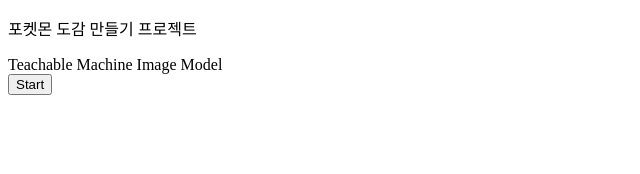
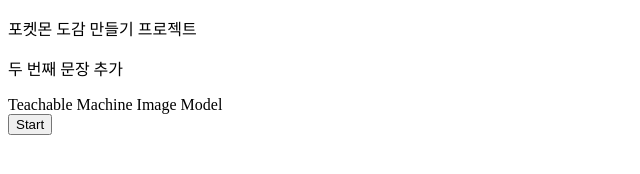
Before and after one commit to junhwanKim052/test, a plain HTML site: page index.html in a window 1280 px wide. Shown: the whole page, without its empty margins (0-640 px from the left). Drawn offline with Linux system fonts and the light colour scheme.

Commit message:
1
'두 번째 문장 추가' 문구 추가

```diff
--- a/index.html
+++ b/index.html
@@ -10,6 +10,7 @@
 
 <body>
     <p>포켓몬 도감 만들기 프로젝트</p>
+    <p>두 번째 문장 추가</p>
     <div>Teachable Machine Image Model</div>
     <button type="button" onclick="init()">Start</button>
     <div id="webcam-container"></div>
```
